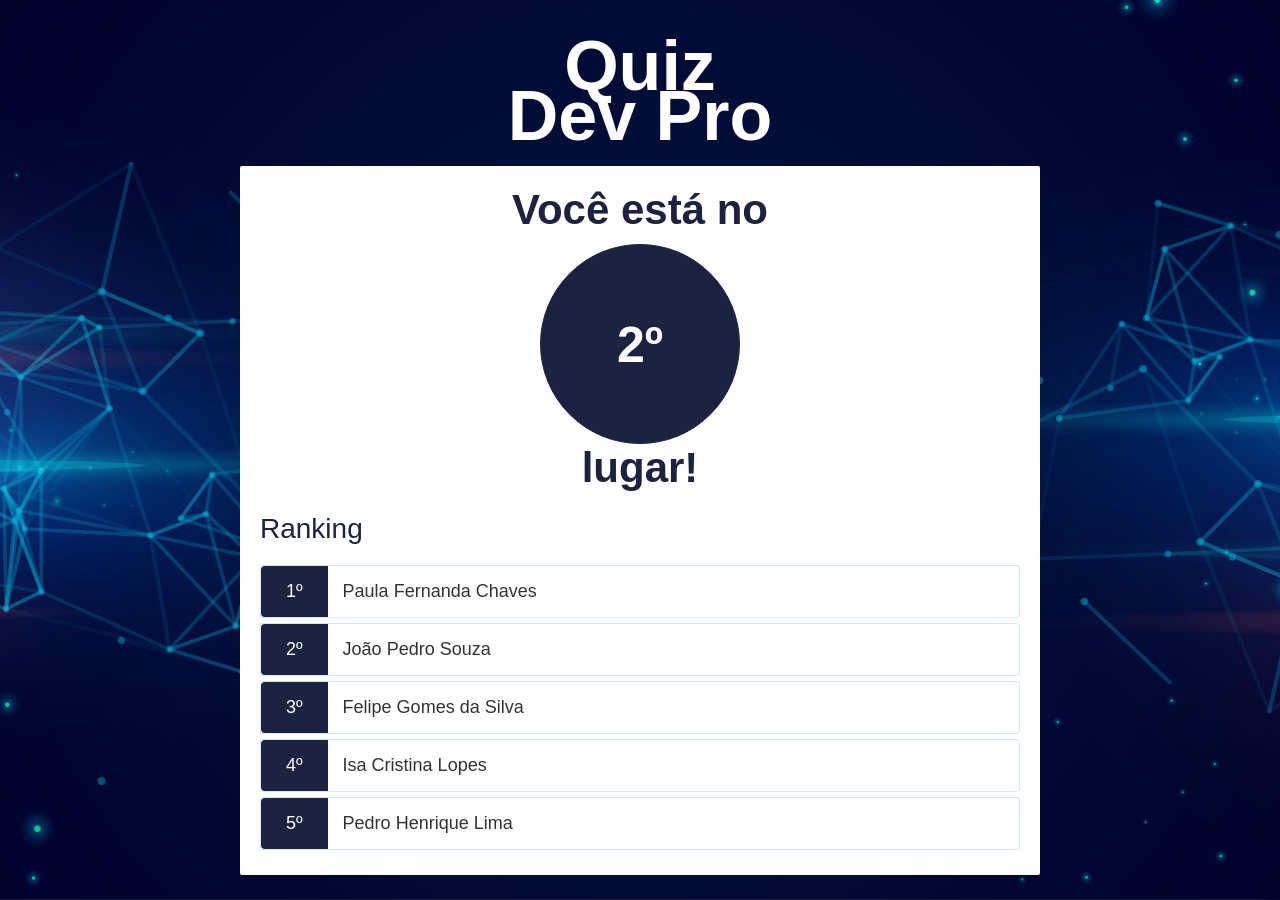
After one commit to JoaoZati/django_quiz_devpro, a Django app: page /ranking/ in a window 1280 px wide. The commit adds this page. Run offline with Django 3.2, Linux system fonts and the light colour scheme.

Commit message:
Part 2: - Add ranking path in urls.py in ranking view; - Add render end.html in ranking view; - Fixing loading, hidden and extra div issue on html files;

```diff
--- /dev/null
+++ b/base/templates/base/end.html
@@ -0,0 +1,63 @@
+{% load static %}
+<!DOCTYPE html>
+<html lang="pt-br">
+    <head>
+        <meta charset="UTF-8"/>
+        <meta name="viewport" content="width=device-width, initial-scale=1.0"/>
+        <meta http-equiv="X-UA-Compatible" content="ie-edge"/>
+        <title>Quiz - DevPro</title>
+        <link rel="stylesheet" href="{% static 'base/assets/styles/app.css' %}"/>
+    </head>
+    <body style="height: auto !important;">
+
+        <div class="game-page">
+            <p class="subtitle-quiz">Quiz</p>
+            <p class="subtitle-page">Dev Pro</p>
+
+        <div class="container">
+
+<!--                <div id="loader"></div>-->
+
+                <div id="game" class="justify-center flex-column animate-bottom">
+
+                    <div class="game-result">
+                        <h2>Você está no</h2>
+                        <h2 class="status-player">2º</h2>
+                        <h2>lugar!</h2>
+                    </div>
+
+                    <br />
+
+                    <h3>Ranking</h3>
+                    <div class="choice-container">
+                        <p class="choice-prefix">1º</p>
+                        <p class="choice-text">Paula Fernanda Chaves</p>
+                    </div>
+                    <div class="choice-container">
+                        <p class="choice-prefix">2º</p>
+                        <p class="choice-text">João Pedro Souza</p>
+                    </div>
+                    <div class="choice-container">
+                        <p class="choice-prefix">3º</p>
+                        <p class="choice-text">Felipe Gomes da Silva</p>
+                    </div>
+                    <div class="choice-container">
+                        <p class="choice-prefix">4º</p>
+                        <p class="choice-text">Isa Cristina Lopes</p>
+                    </div>
+                    <div class="choice-container">
+                        <p class="choice-prefix">5º</p>
+                        <p class="choice-text">Pedro Henrique Lima</p>
+                    </div>
+
+                </div>
+
+<!--            </div>-->
+        </div>
+
+
+
+        </div>
+    </body>
+    <script src="{% static './assets/js/script.js' %}"></script>
+</html>
--- a/base/templates/base/game.html
+++ b/base/templates/base/game.html
@@ -43,6 +43,8 @@
 
 <!--            </div>-->
         </div>
+
+        </div>
     </body>
     <script src="{% static './assets/js/script.js' %}"></script>
 </html>
--- a/base/views.py
+++ b/base/views.py
@@ -10,3 +10,7 @@ def questions(request, index):
         'index_question': index,
     }
     return render(request, 'base/game.html', context)
+
+
+def ranking(request):
+    return render(request, 'base/end.html')
--- a/main/urls.py
+++ b/main/urls.py
@@ -20,5 +20,6 @@ import base.views as views
 urlpatterns = [
     path('admin/', admin.site.urls),
     path('', views.home),
-    path('questions/<int:index>', views.questions),
+    path('question/<int:index>', views.questions),
+    path('ranking/', views.ranking),
 ]
```
